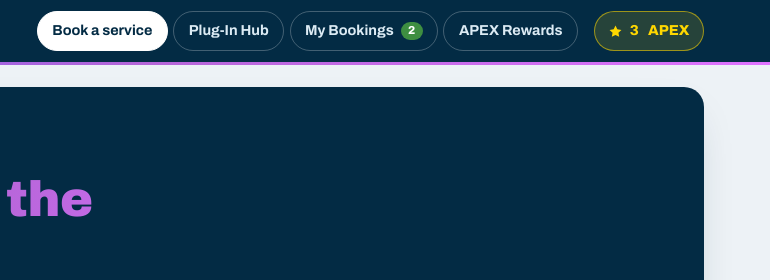
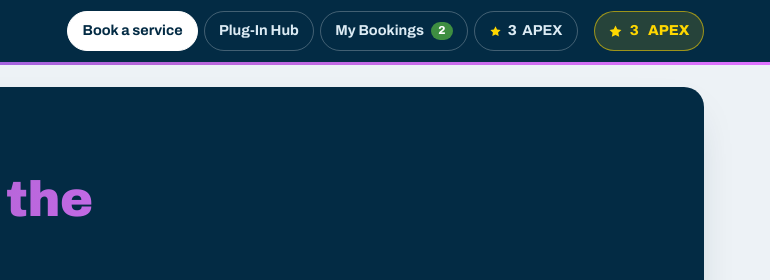
Before and after one commit to solut-ai/MKMANAGEMENT, a plain HTML site: page index.html in a window 1280 px wide. Shown: the top 280 px of the page, 510-1280 px from the left. Drawn offline with Linux system fonts and the light colour scheme.

Commit message:
Rewards tab now states the APEX count (star + number + APEX) instead of the word Rewards

```diff
--- a/index.html
+++ b/index.html
@@ -102,6 +102,9 @@
         min-height:2.5rem;
       }
       .apex-pill svg{ flex:none; }
+      .apex-full{ display:inline-flex; align-items:center; gap:.35rem; }
+      .apex-full svg{ flex:none; }
+      .apex-full .apex-tab-balance{ font-weight:800; }
       .label-short{ display:none; }
       /* Condensed sticky menu on mobile: slim brand row, tabs on their own tight row */
       @media (max-width:640px){
@@ -112,7 +115,7 @@
         .brand-sub{ display:none; }
         .label-full{ display:none; }
         .label-short{ display:inline; }
-        /* Rewards is a single combined button on mobile: the tab carries the star balance, so the separate pill goes away */
+        /* APEX is a single combined button on mobile: the tab states the APEX count, so the separate pill goes away */
         .apex-pill{ display:none; }
         .apex-short{ display:inline-flex; align-items:center; gap:.28rem; }
         .apex-short svg{ flex:none; }
@@ -466,7 +469,7 @@
           <button class="tab" role="tab" id="tab-book" aria-selected="true" data-view="book"><span class="label-full">Book a service</span><span class="label-short">Book</span></button>
           <button class="tab" role="tab" id="tab-hub" aria-selected="false" data-view="hub"><span class="label-full">Plug-In Hub</span><span class="label-short">Plug-in</span></button>
           <button class="tab" role="tab" id="tab-bookings" aria-selected="false" data-view="bookings">My Bookings <span class="count" id="bookingCount">0</span></button>
-          <button class="tab" role="tab" id="tab-apex" aria-selected="false" data-view="apex" aria-label="APEX Rewards"><span class="label-full">APEX Rewards</span><span class="label-short apex-short"><svg width="12" height="12" viewBox="0 0 24 24" aria-hidden="true"><path d="M12 2.5l2.9 6 6.6.9-4.8 4.6 1.2 6.5L12 17.4 6.1 20.5l1.2-6.5L2.5 9.4l6.6-.9z" fill="#FFD700"/></svg><span id="apexTabBalance">0</span> Rewards</span></button>
+          <button class="tab" role="tab" id="tab-apex" aria-selected="false" data-view="apex" aria-label="0 APEX"><span class="label-full apex-full"><svg width="13" height="13" viewBox="0 0 24 24" aria-hidden="true"><path d="M12 2.5l2.9 6 6.6.9-4.8 4.6 1.2 6.5L12 17.4 6.1 20.5l1.2-6.5L2.5 9.4l6.6-.9z" fill="#FFD700"/></svg><span class="apex-tab-balance" id="apexTabBalanceFull">0</span> APEX</span><span class="label-short apex-short"><svg width="12" height="12" viewBox="0 0 24 24" aria-hidden="true"><path d="M12 2.5l2.9 6 6.6.9-4.8 4.6 1.2 6.5L12 17.4 6.1 20.5l1.2-6.5L2.5 9.4l6.6-.9z" fill="#FFD700"/></svg><span class="apex-tab-balance" id="apexTabBalance">0</span> APEX</span></button>
         </nav>
         <span class="apex-pill" title="Your APEX balance">
           <svg width="15" height="15" viewBox="0 0 24 24" aria-hidden="true"><path d="M12 2.5l2.9 6 6.6.9-4.8 4.6 1.2 6.5L12 17.4 6.1 20.5l1.2-6.5L2.5 9.4l6.6-.9z" fill="#FFD700"/></svg>
@@ -1399,9 +1402,11 @@
 
       /* ---------------- Chrome sync / init ---------------- */
       function syncChrome(){
-        $("apexPillBalance").textContent = apexBalance();
-        var tabBal = $("apexTabBalance");
-        if (tabBal) tabBal.textContent = apexBalance();
+        var bal = apexBalance();
+        $("apexPillBalance").textContent = bal;
+        document.querySelectorAll(".apex-tab-balance").forEach(function(el){ el.textContent = bal; });
+        var tabApex = $("tab-apex");
+        if (tabApex) tabApex.setAttribute("aria-label", bal + " APEX");
         $("bookingCount").textContent = state.bookings.filter(function(b){ return !b.cancelled; }).length;
       }
       (function init(){
```
